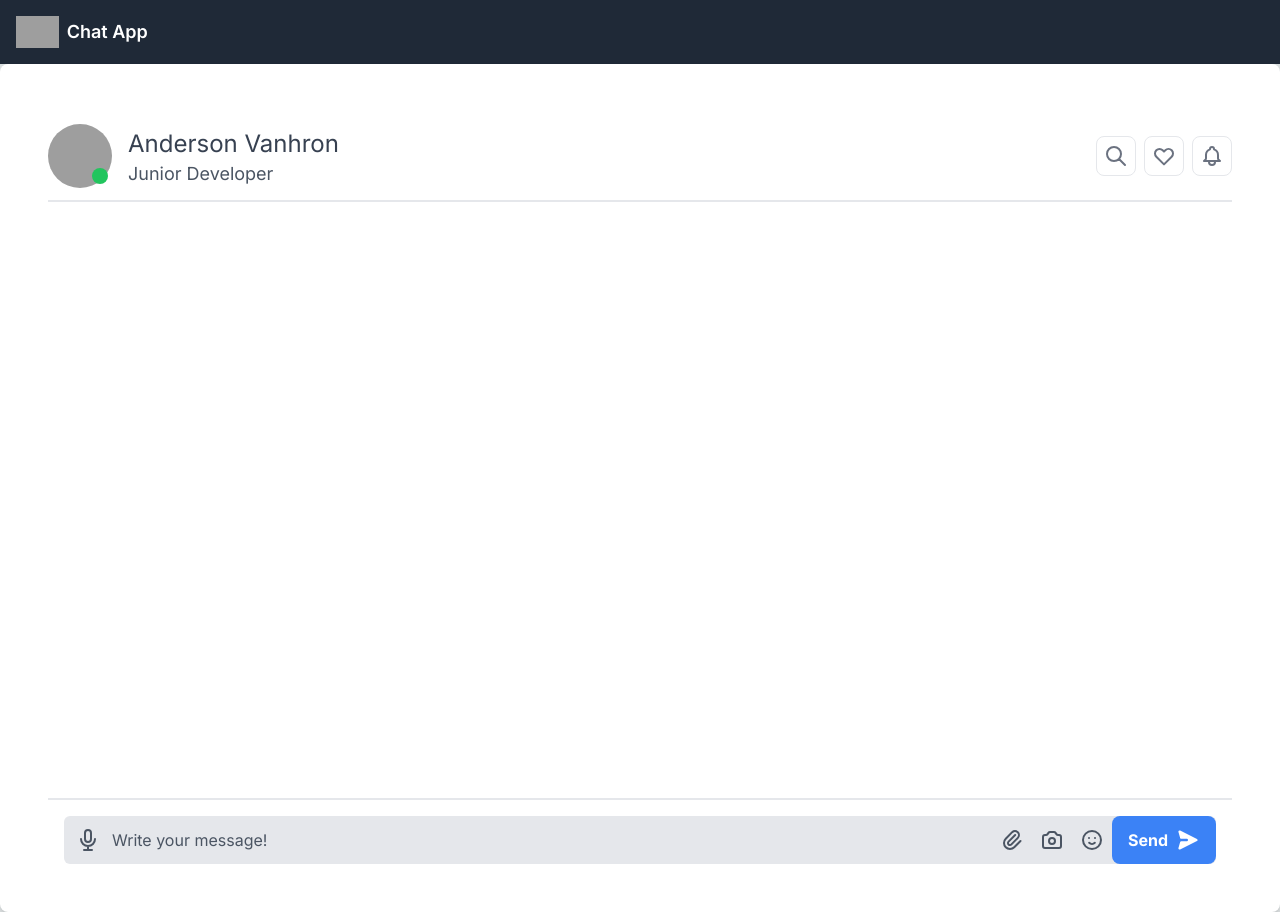
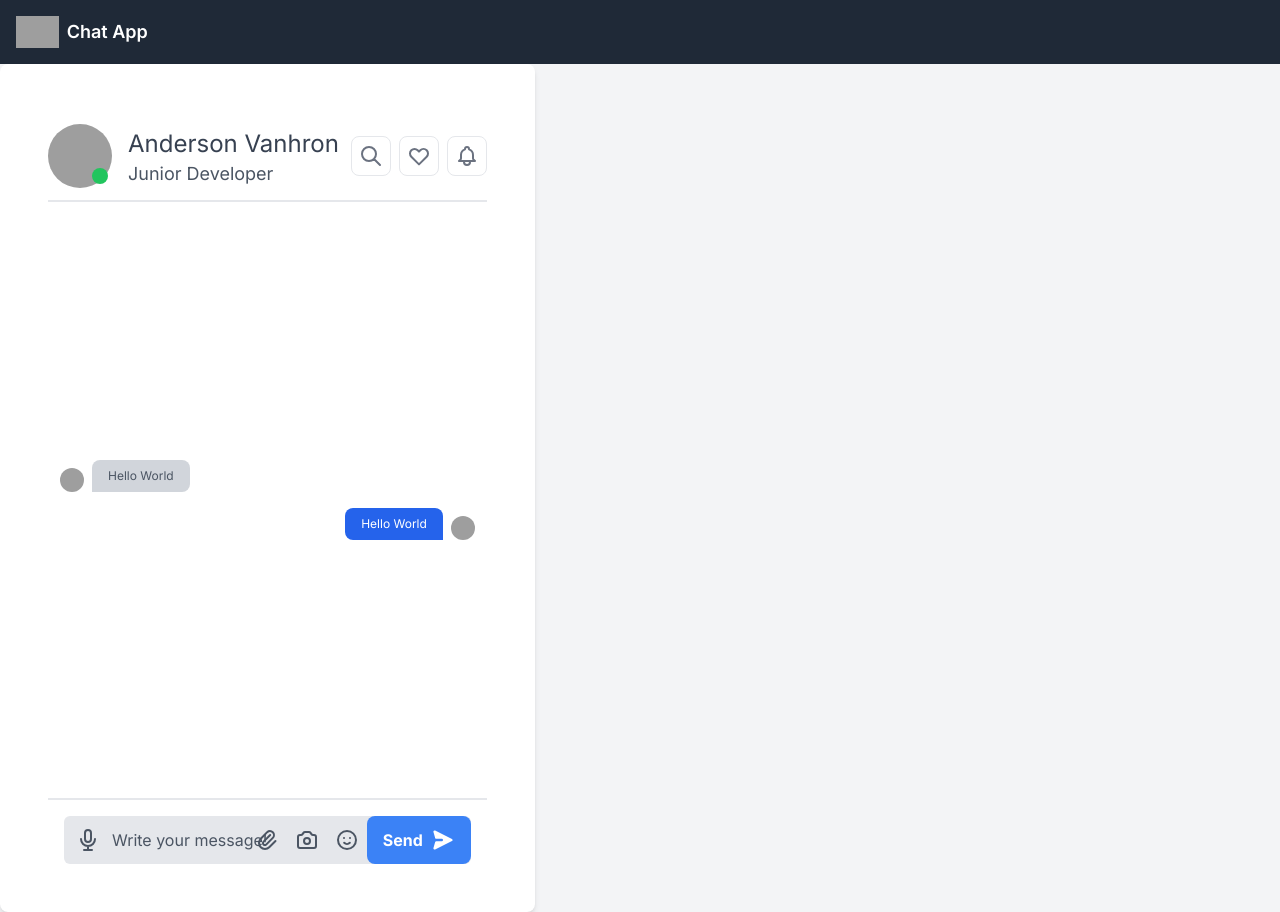
Before and after one commit to alvest2233/ggenai-project, a Next.js app in the folder ggenai-front/: page / in a window 1280 px wide. Built offline with nearby package versions, Linux system fonts and the light colour scheme; grey boxes are pictures that could not be loaded.

Commit message:
fixed chat bubbles

```diff
--- a/ggenai-front/src/app/components/chatmessage.js
+++ b/ggenai-front/src/app/components/chatmessage.js
@@ -1,13 +1,13 @@
 import { useState, useEffect } from 'react';
 
-export default function ChatMessage({ message, didUserSend }) {
+export default function ChatMessage(contents) {
   return (
-    didUserSend ? (
+    contents.didUserSend ? (
       // SENDER
       <div className="chat-message">
         <div className="flex items-end justify-end">
           <div className="flex flex-col space-y-2 text-xs max-w-xs mx-2 order-1 items-end">
-            <div><span className="px-4 py-2 rounded-lg inline-block rounded-br-none bg-blue-600 text-white ">{message}</span></div>
+            <div><span className="px-4 py-2 rounded-lg inline-block rounded-br-none bg-blue-600 text-white ">{contents.message}</span></div>
           </div>
           <img src="https://cdn-icons-png.flaticon.com/512/9187/9187604.png&amp;ixid=eyJhcHBfaWQiOjEyMDd9&amp;auto=format&amp;fit=facearea&amp;facepad=3&amp;w=144&amp;h=144" alt="My profile" className="w-6 h-6 rounded-full order-2" />
         </div>
@@ -17,7 +17,7 @@ export default function ChatMessage({ message, didUserSend }) {
       <div className="chat-message">
         <div className="flex items-end">
           <div className="flex flex-col space-y-2 text-xs max-w-xs mx-2 order-2 items-start">
-            <div><span className="px-4 py-2 rounded-lg inline-block rounded-bl-none bg-gray-300 text-gray-600">{message}</span></div>
+            <div><span className="px-4 py-2 rounded-lg inline-block rounded-bl-none bg-gray-300 text-gray-600">{contents.message}</span></div>
           </div>
           <img src="https://encrypted-tbn0.gstatic.com/images?q=tbn:ANd9GcTSIYl6zVq9jxqaXMV-nWtA_zzcN1fG60YrljnKFmMrYQ&s&amp;ixid=eyJhcHBfaWQiOjEyMDd9&amp;auto=format&amp;fit=facearea&amp;facepad=3&amp;w=144&amp;h=144" alt="My profile" className="w-6 h-6 rounded-full order-1" />
         </div>
--- a/ggenai-front/src/app/components/chatwindow.js
+++ b/ggenai-front/src/app/components/chatwindow.js
@@ -1,11 +1,13 @@
 "use client"
-import {ChatMessage} from "./chatmessage";
+// import {ChatMessage} from "./chatmessage";
 import {useState} from 'react';
+import dynamic from 'next/dynamic';
 
+const ChatMessage = dynamic(() => import("./chatmessage.js"), { ssr: false });
 
 export default function ChatWindow(){
 
-   const [messages, setMessages] = useState([]);
+   const [messages, setMessages] = useState([{message: "Hello World", didUserSend: false},{message: "Hello World", didUserSend: true}]);
 
    const addMessage = (message, didUserSend) => {
       setMessages([...messages, {message, didUserSend}]);
@@ -54,8 +56,8 @@ export default function ChatWindow(){
       </div>
    </div>
    <div id="messages" class="flex flex-col space-y-4 p-3 overflow-y-auto scrollbar-thumb-blue scrollbar-thumb-rounded scrollbar-track-blue-lighter scrollbar-w-2 scrolling-touch">
-   {messages.map(({ text, didUserSend }, index) => (
-        <ChatMessage key={index} message={text} didUserSend={didUserSend} />
+   {messages.map((contents, index) => (
+        <ChatMessage key={index} message={contents.message} didUserSend={contents.didUserSend} />
       ))}
     </div>
    <div class="border-t-2 border-gray-200 px-4 pt-4 mb-2 sm:mb-0">
--- a/ggenai-front/src/app/page.js
+++ b/ggenai-front/src/app/page.js
@@ -3,7 +3,7 @@ import Image from "next/image";
 import dynamic from 'next/dynamic';
 
 const ChatWindow = dynamic(() => import("./components/chatwindow"), { ssr: false });
-
+// import ChatWindow from './components/chatwindow';
 export default function Home() {
   return (
     <div className="flex flex-col h-screen">
@@ -13,8 +13,8 @@ export default function Home() {
           <span className="text-white font-semibold text-lg">Chat App</span>
         </div>
       </header>
-      <div className="flex-1">
-        <div className="bg-white rounded-lg shadow-md p-6 w-full h-full">
+      <div className="flex-1 bg-gray-100 flex ">
+        <div className="bg-white rounded-lg shadow-md p-6 ">
           <ChatWindow />
         </div>
       </div>
```
